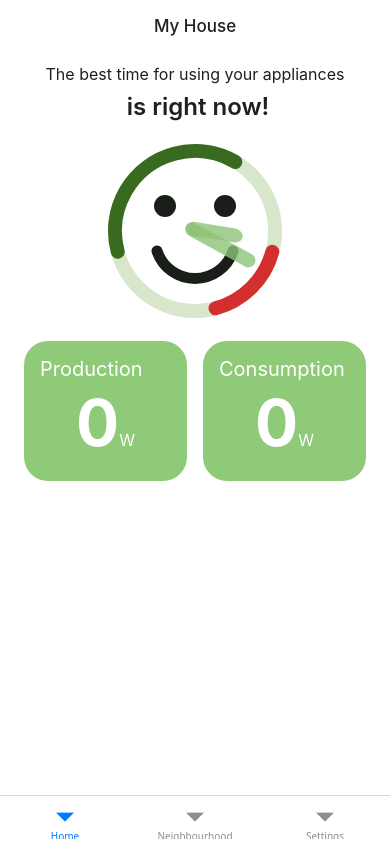
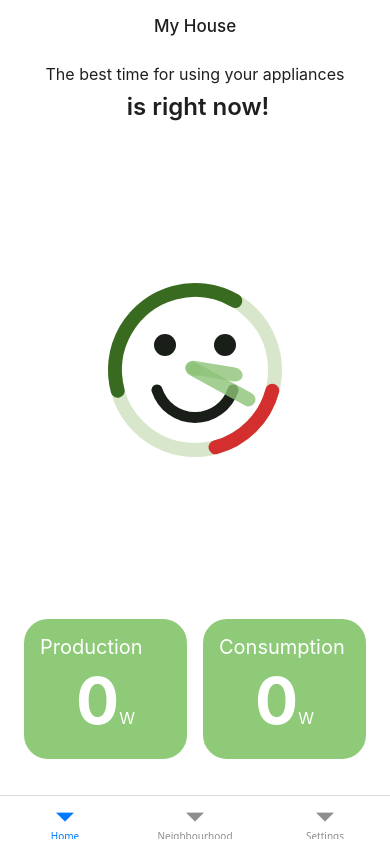
Before and after one commit to set-b/energy-monitoring-app-front-end, a React Native app: screen /Home in a window 390 px wide. Built offline with nearby package versions, Linux system fonts and the light colour scheme; no server answers.

Commit message:
Spacing adjustment

```diff
--- a/screens/homepage.js
+++ b/screens/homepage.js
@@ -43,7 +43,7 @@ export default function AppScreen() {
 	}, []);
 
 	return (
-		<ScrollView style={styles.safeArea}>
+		<ScrollView style={styles.safeArea} contentContainerStyle={{ flexGrow: 1 }}>
 			<View style={styles.container}>
 				{/* Header */}
 				<View style={styles.header}>
```
